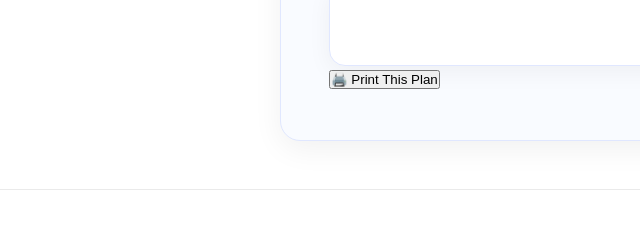
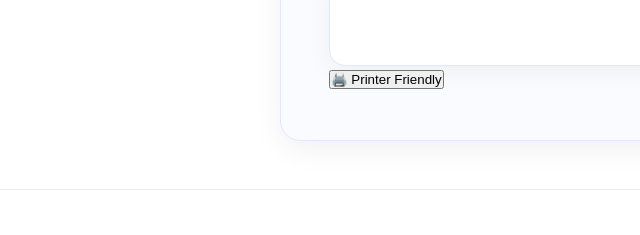
Before and after one commit to bgc104/fintu2, a website: page public/career-change.html in a window 1280 px wide. Shown: the part 1569-1804 px from the top of the page, 0-640 px from the left. Drawn offline with Linux system fonts and the light colour scheme.

Commit message:
Update career-change.html

```diff
--- a/public/career-change.html
+++ b/public/career-change.html
@@ -103,7 +103,7 @@
       <div id="result" class="result-box"></div>
 
       <div class="print-button-container">
-        <button onclick="printAIPlan()" class="print-button">🖨️ Print This Plan</button>
+        <button onclick="printAIPlan()" class="print-button">🖨️ Printer Friendly</button>
       </div>
     </section>
   </main>
```
